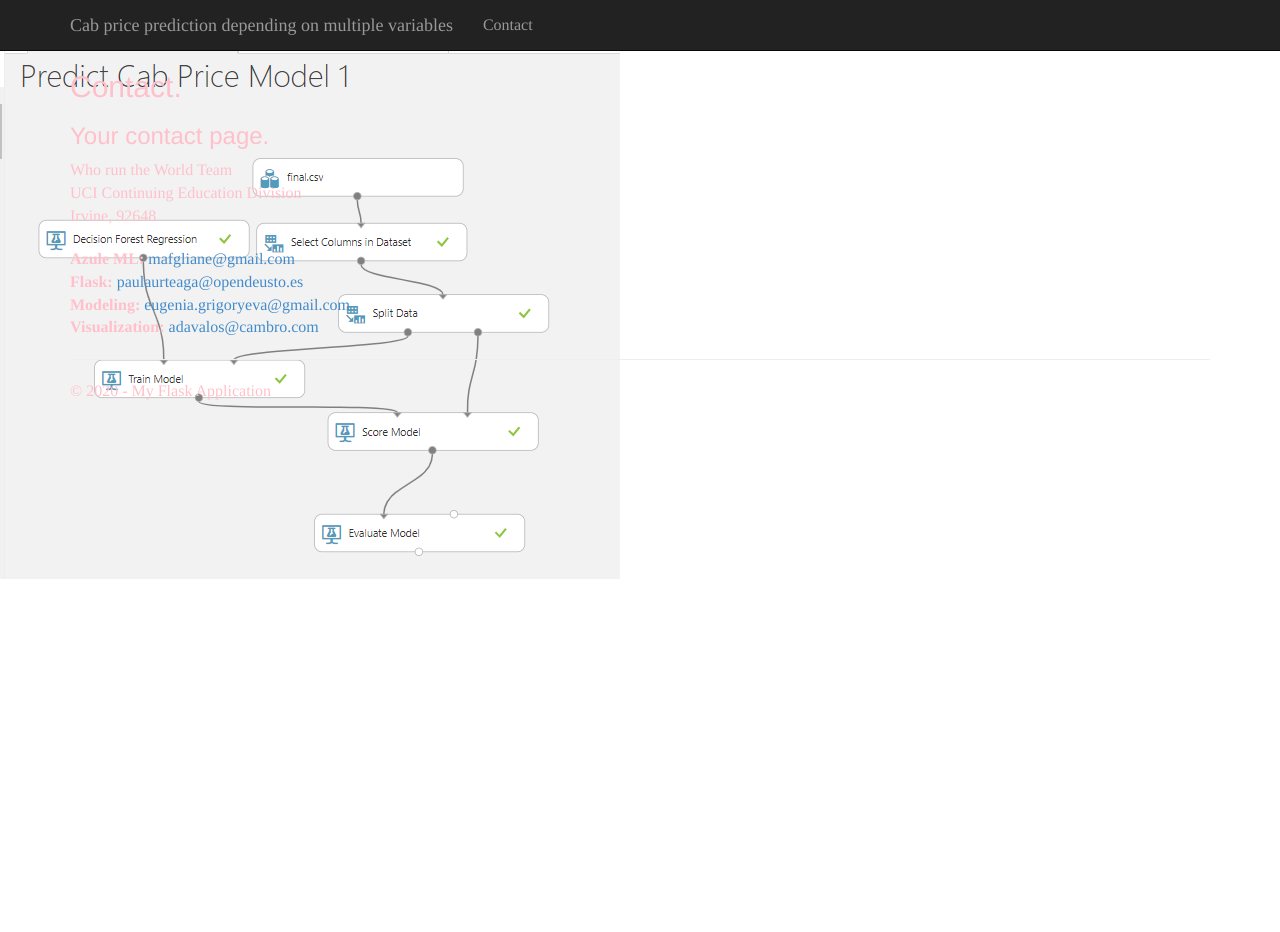
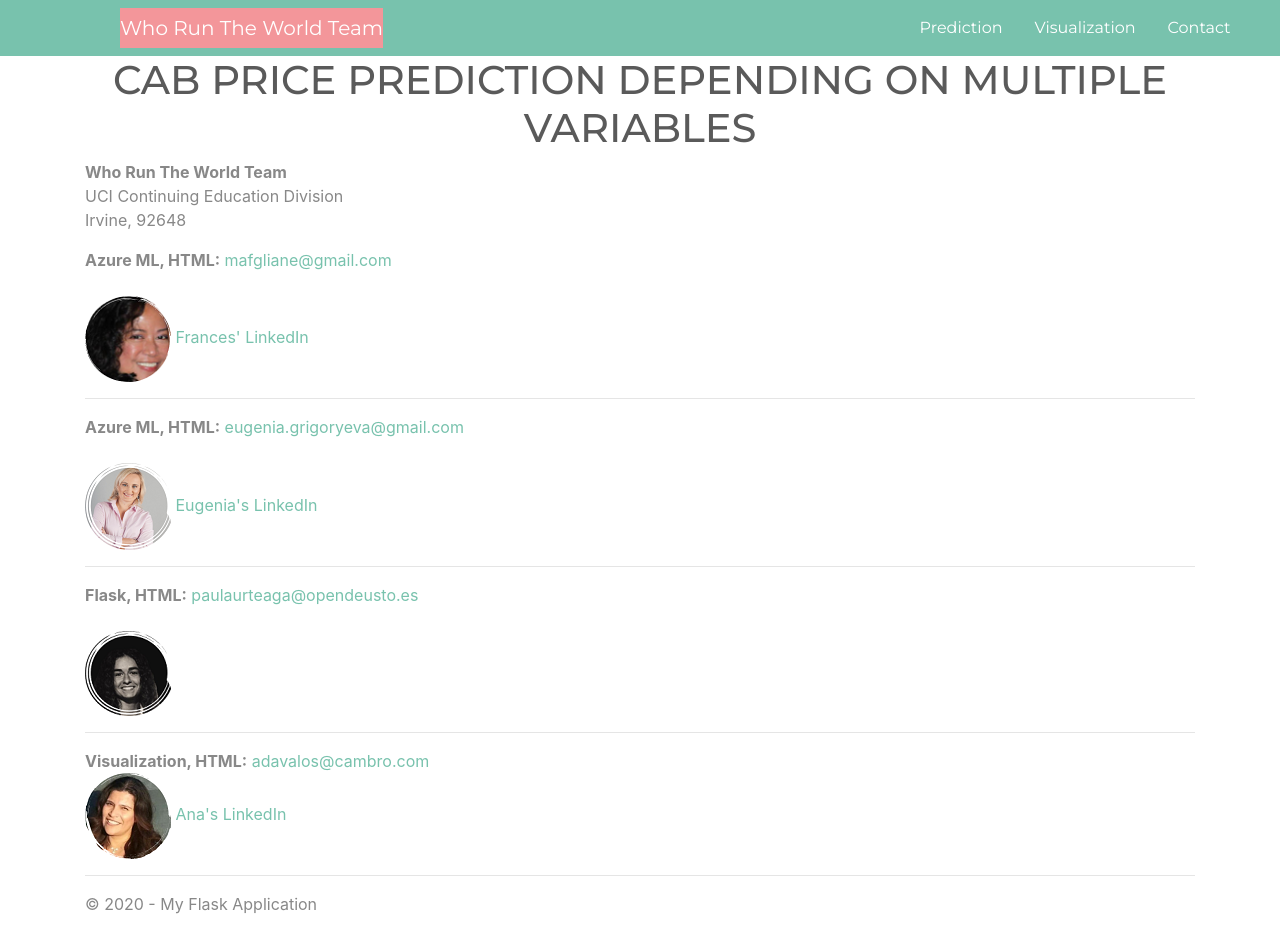
Before and after one commit to eugeniagr/WhoRunTheWorld_TaxisProject, a Flask app: page /contact in a window 1280 px wide. Before the commit the page ends 579 px from the top, so only its background shows below. Run offline with Flask 2, Linux system fonts and the light colour scheme; some libraries are stand-ins or nearby versions; some web fonts are replaced.

Commit message:
final version

```diff
--- a/FlaskAppAML/static/content/site.css
+++ b/FlaskAppAML/static/content/site.css
@@ -1,63 +1,59 @@
-/*Beginning is default from the Flask VS template */
+    a {
+    color: white;
+}
 
-@font-face {
-    font-family: "xkcd";
-    src: url('ostrich-regular.ttf');
+
+.navbar {
+
+  /* position: absolute; */
+  top: 0;
+  z-index: 1;
+  padding: 0%;
+  position: relative;
+  margin: 0;
+  padding-top: 0px;
+
+};
+
+.navbar-brand {
+  color: white;
+}
+
+
+h1 {
+    margin:0px;
+    text-align: center;
+    text-transform: uppercase;
 
 }
 
+.nav-link {
+    color: #ffffff;
+}
+
 body {
-    padding-top: 50px;
-    padding-bottom: 20px;
-    font-family: "xkcd", Times;
-    font-size: 16px;
-    color:pink;
-    background-image: url('../images/AzureML.png');
-    background-repeat: no-repeat;
-    background-attachment: fixed;
+    margin: 0px;
 
+    padding-top: -10px;
 
 }
 
-/* Set padding to keep content from hitting the edges */
-.body-content {
-    padding-left: 15px;
-    padding-right: 15px;
-}
-
-/* Set width on the form input elements since they're 100% wide by default */
-input,
-select,
-textarea {
-    max-width: 280px;
-    font-family: Comic ;
-}
-
-/* styles for validation helpers */
-.field-validation-error {
-    color: #b94a48;
-}
-
-.field-validation-valid {
-    display: none;
-}
-
-input.input-validation-error {
-    border: 1px solid #b94a48;
-}
-
-input[type="checkbox"].input-validation-error {
-    border: 0 none;
-}
-
-.validation-summary-errors {
-    color: #b94a48;
-}
-
-.validation-summary-valid {
-    display: none;
+input[type=button], input[type=submit], input[type=reset] {
+    background-color: #F3969A;
+    border: none;
+    color: white;
+    padding: 16px 32px;
+    text-decoration: none;
+    font-size: 16pt;
+    margin: 4px 2px;
+    cursor: pointer;
+    text-align: center;
+    justify-content: center;
+    align-items: center;
 }
 
 
-/* xkcd theme borrowed from https://github.com/imkevinxu/xkcdgraphs/blob/master/style.css */
-/* Artfully masterminded by Kevin Xu <kevin@imkevinxu.com> */
+img {
+        width: 86 px;
+        height: 87 px;
+}
--- a/FlaskAppAML/templates/contact.html
+++ b/FlaskAppAML/templates/contact.html
@@ -2,20 +2,29 @@
 
 {% block content %}
 
-<h2>{{ title }}.</h2>
-<h3>{{ message }}</h3>
 
 <address>
-    Who run the World Team<br />
+    <strong>Who Run The World Team</strong><br />
     UCI Continuing Education Division <br/>
     Irvine, 92648<br />
 </address>
 
 <address>
-    <strong>Azule ML:</strong>   <a href="mailto:mafgliane@gmail.com">mafgliane@gmail.com</a><br />
-    <strong>Flask:</strong> <a href="mailto:paulaurteaga@opendeusto.es">paulaurteaga@opendeusto.es</a><br />
-    <strong>Modeling:</strong> <a href="mailto:eugenia.grigoryeva@gmail.com">eugenia.grigoryeva@gmail.com</a><br />
-    <strong>Visualization:</strong> <a href="mailto:adavalos@cambro.com">adavalos@cambro.com</a>
+    <strong>Azure ML, HTML:</strong>   <a href="mailto:mafgliane@gmail.com">mafgliane@gmail.com</a><br />
+    <br><img src="./static/images/frances.png">
+    <a href="https://www.linkedin.com/in/frances-gliane-8111056b/">Frances' LinkedIn</a><br />
+    <hr>
+    <strong>Azure ML, HTML:</strong>   <a href="mailto:eugenia.grigoryeva@gmail.com">eugenia.grigoryeva@gmail.com</a><br />
+    <br><img src="./static/images/evgenia.png">
+    <a href="http://linkedin.com/in/eugenia-grigoryeva-5664912">Eugenia's LinkedIn</a><br />
+    <hr>
+    <strong>Flask, HTML:</strong> <a href="mailto:paulaurteaga@opendeusto.es">paulaurteaga@opendeusto.es</a><br />
+    <br><img src="./static/images/paula.png">
+    <br />
+    <hr>
+    <strong>Visualization, HTML:</strong> <a href="mailto:adavalos@cambro.com">adavalos@cambro.com</a>
+    <br><img src="./static/images/ana.png">
+    <a href="https://www.linkedin.com/in/ana-davalos-231b1734">Ana's LinkedIn</a>
 </address>
 
 {% endblock %}
--- a/FlaskAppAML/templates/form.html
+++ b/FlaskAppAML/templates/form.html
@@ -1,7 +1,8 @@
 {% extends "layout.html" %}
 
 {% block content %}
-<h2>Determine the cab price depending on hour of the day, cab type and weather data</h2>
+
+<h5>Determine the cab price depending on hour of the day, cab type and weather data</h5>
 <form method=post>
     <dl>
         <div class="container">
@@ -41,7 +42,8 @@
             </div>
         </div>
     </dl>
-    <p><input type="submit" value="submit" </p>
+    <!-- <button type="button" class="btn btn-primary btn-lg btn-block">Block level button</button> -->
+    <input type="submit" value="SUBMIT">
  </form>
  <script>
      option3=[("Lux","Lux"),("Lux Black","Lux Black"),("Lux Black XL","Lux Black XL"),("Lyft","Lyft"),("Lyft XL","Lyft XL"),("Shared","Shared")]
--- a/FlaskAppAML/templates/layout.html
+++ b/FlaskAppAML/templates/layout.html
@@ -4,12 +4,38 @@
     <meta charset="utf-8" />
     <meta name="viewport" content="width=device-width, initial-scale=1.0">
     <title>{{ title }} - Our Flask Application</title>
-    <link rel="stylesheet" type="text/css" href="/static/content/bootstrap.min.css" />
-    <link rel="stylesheet" type="text/css" href="/static/content/site.css" />
+
+    <link rel="stylesheet" type="text/css" href="/static/content/site.css">
+    <link rel="stylesheet" href="https://bootswatch.com/4/minty/bootstrap.min.css">
+
     <script src="/static/scripts/modernizr-2.6.2.js"></script>
 </head>
 
 <body>
+
+    <nav class="navbar navbar-expand-lg navbar-dark bg-primary no-pad">
+        <a class="navbar-brand offset-1 alert-secondary bigger-block" href="/" >Who Run The World Team</a>
+        <button class="navbar-toggler" type="button" data-toggle="collapse" data-target="#navbarColor01" aria-controls="navbarColor01" aria-expanded="false" aria-label="Toggle navigation">
+          <span class="navbar-toggler-icon"></span>
+        </button>
+
+
+        <div class="collapse navbar-collapse" id="navbarColor01">
+          <ul class="nav nav-pills offset-7">
+            <li class="nav-item active">
+                <a class="nav-link" href="/">Prediction <span class="sr-only">(current)</span></a>
+              </li>
+            <li class="nav-item">
+              <a class="nav-link" href="https://public.tableau.com/views/CabPrice_Prediction/Story1?:display_count=y&publish=yes&:origin=viz_share_link">Visualization</a>
+            </li>
+            <li class="nav-item">
+                <a class="nav-link" href="{{ url_for('contact') }}">Contact</a>
+              </li>
+          </ul>
+        </div>
+      </nav>
+
+<!--
 
     <div class="navbar navbar-inverse navbar-fixed-top  ">
         <div class="container">
@@ -27,7 +53,9 @@
                 </ul>
             </div>
         </div>
-    </div>
+    </div> -->
+
+    <div><h1>Cab price prediction depending on multiple variables</h1></div>
 
     <div class="container body-content">
         {% block content %}{% endblock %}
```
Also changed, not shown: FlaskAppAML/templates/result.html (+5 -4 lines), FlaskAppAML/static/images/ana.png (added), FlaskAppAML/static/images/evgenia.png (added), FlaskAppAML/static/images/frances.png (added), FlaskAppAML/static/images/paula.png (added), 2 other files.
